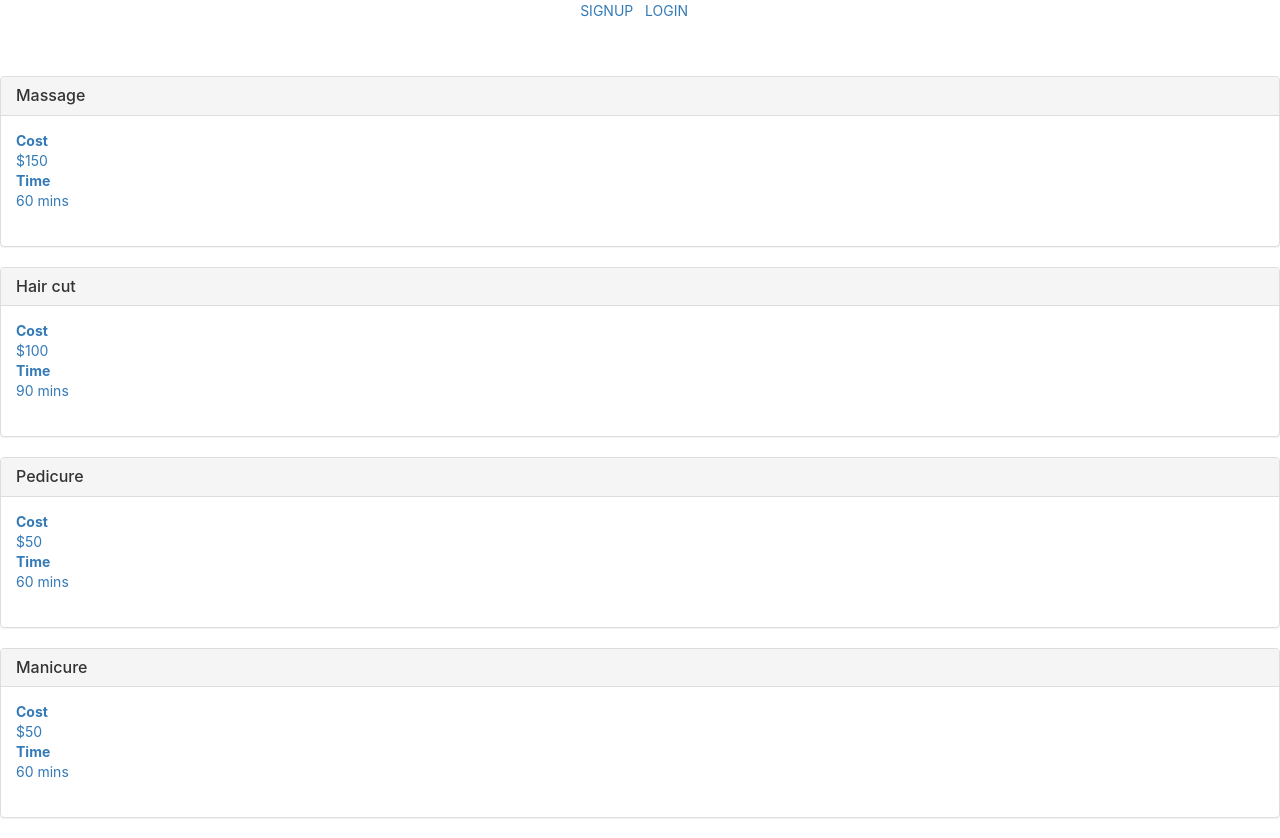
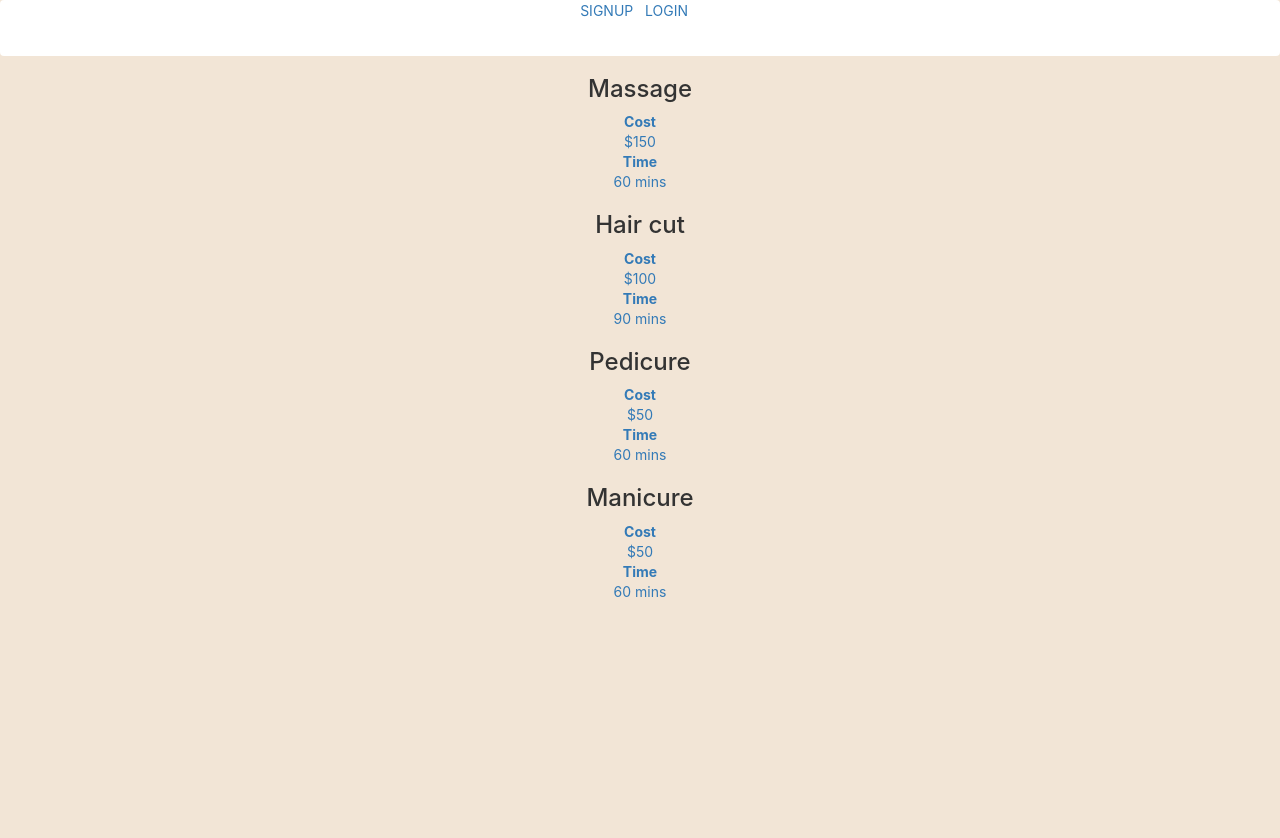
Before and after one commit to vanessalarsen33/project-four, a React (Create React App) app: page /services in a window 1280 px wide. After the commit the page ends 800 px from the top, so only its background shows below. Built offline with nearby package versions, Linux system fonts and the light colour scheme.

Commit message:
css update

```diff
--- a/src/components/ServiceCard/ServiceCard.jsx
+++ b/src/components/ServiceCard/ServiceCard.jsx
@@ -3,19 +3,15 @@ import { Link, Route, Switch } from 'react-router-dom';
 
 function ServiceCard({ serviceFromParent }) {
   return (
-    <div className='panel panel-default'>
-        <div className="panel-heading">
-          <h3 className='panel-title'>{serviceFromParent.type}</h3>
-        </div>
+    <div>
+          <h3>{serviceFromParent.type}</h3>
       <Link>
-        <div className='panel-body'>
           <dl>
             <dt>Cost</dt>
             <dd>{serviceFromParent.cost}</dd>
             <dt>Time</dt>
             <dd>{serviceFromParent.time}</dd>
           </dl>
-        </div>
       </Link>
     </div>
   )
--- a/src/pages/App/App.css
+++ b/src/pages/App/App.css
@@ -5,6 +5,9 @@
 .App-logo {
   height: 40vmin;
   pointer-events: none;
+}
+body {
+  background-color: #F2E5D6;
 }
 
 @media (prefers-reduced-motion: no-preference) {
@@ -37,5 +40,5 @@
   }
 }
 body {
-  background-color: blanchedalmond;
+  background-color: #F2E5D6;
 }
--- a/src/pages/App/App.js
+++ b/src/pages/App/App.js
@@ -6,6 +6,7 @@ import LoginPage from '../LoginPage/LoginPage';
 import userService from '../../utils/userService';
 import CreateAppointment from '../AppointmentPage/AppointmentPage';
 import BottomNavigation from '@material-ui/core/BottomNavigation';
+import './App.css';
 
 import ReactTypingEffect from 'react-typing-effect';
 
--- /dev/null
+++ b/src/pages/AppointmentPage/AppointmentForm.css
@@ -0,0 +1,6 @@
+.appointmentForm {
+  display: flex;
+  flex-direction: column;
+  align-items: center;
+  justify-content: center;
+}
--- a/src/pages/AppointmentPage/AppointmentPage.jsx
+++ b/src/pages/AppointmentPage/AppointmentPage.jsx
@@ -6,6 +6,7 @@ import MenuItem from '@material-ui/core/MenuItem';
 import FormControl from '@material-ui/core/FormControl';
 import Select from '@material-ui/core/Select';
 import Button from '@material-ui/core/Button';
+import './AppointmentForm.css';
 
 const useStyles = makeStyles((theme) => ({
   container: {
@@ -45,7 +46,7 @@ export default function DateAndTimePickers() {
   };
 
   return (
-    <form>
+    <form className="appointmentForm">
       <h3>DATE</h3>
       <TextField
         id="datetime-local"
@@ -71,6 +72,9 @@ export default function DateAndTimePickers() {
           <MenuItem value={10}>Massage</MenuItem>
           <MenuItem value={20}>Hair cut</MenuItem>
           <MenuItem value={30}>Facial</MenuItem>
+          <MenuItem value={30}>Pedicure</MenuItem>
+          <MenuItem value={30}>Manicure</MenuItem>
+          <MenuItem value={30}>Facial</MenuItem>
         </Select>
         <h3>NOTES:</h3>
         <TextField />
```
